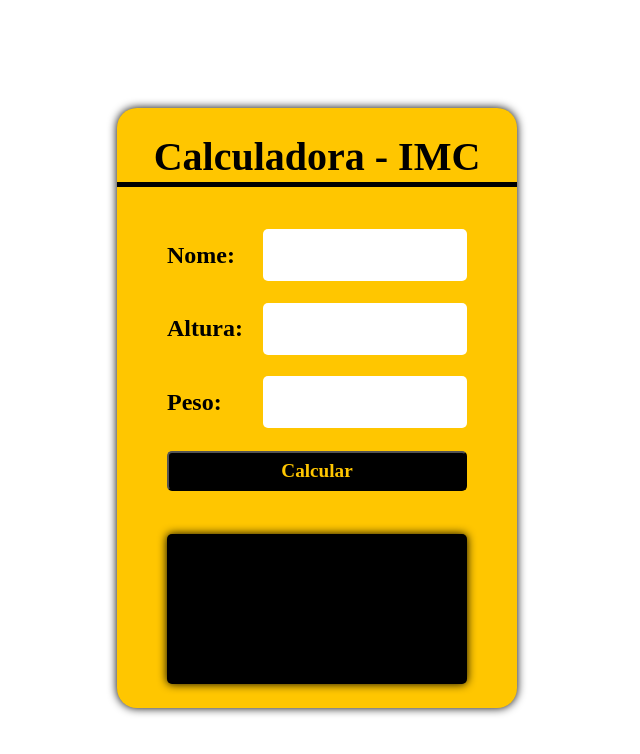
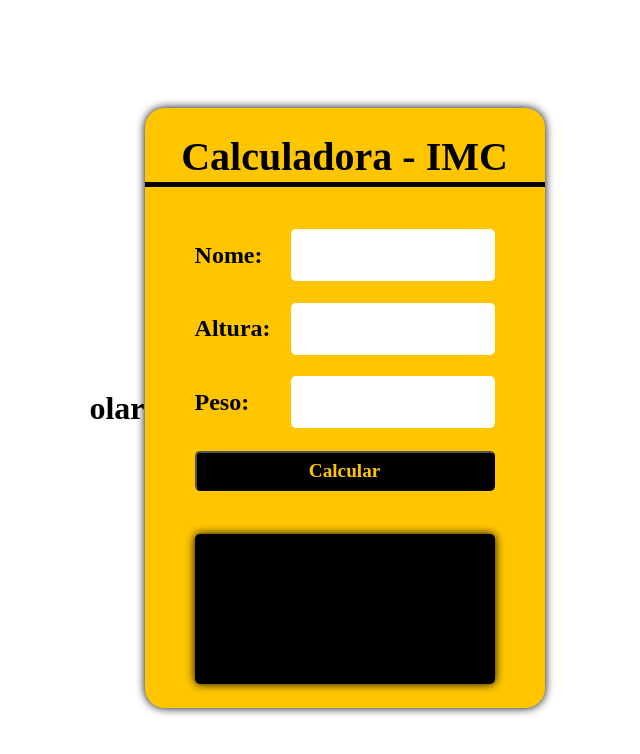
Before and after one commit to arthursouza39/Impulso-Marketing-Brasil, a plain HTML site: page logica.ec/index.html in a window 1280 px wide. Shown: the whole page, without its empty margins (331-971 px from the left). Drawn offline with Linux system fonts and the light colour scheme.

Commit message:
melhoria na pagina incial

```diff
--- a/logica.ec/index.html
+++ b/logica.ec/index.html
@@ -8,6 +8,7 @@
   </head>
   <body>
     <main>
+      <h1>olar</h1>
       <div class="container">
         <div class="title"> Calculadora - IMC </div>
         <div class="input">
```
